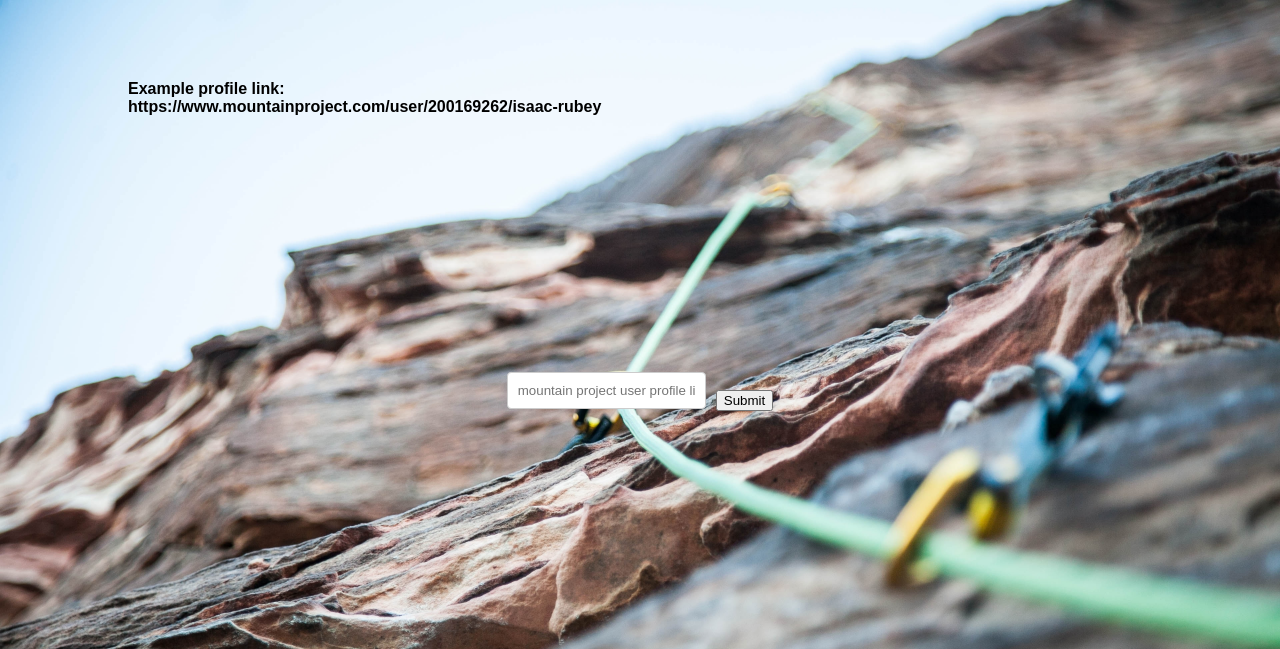
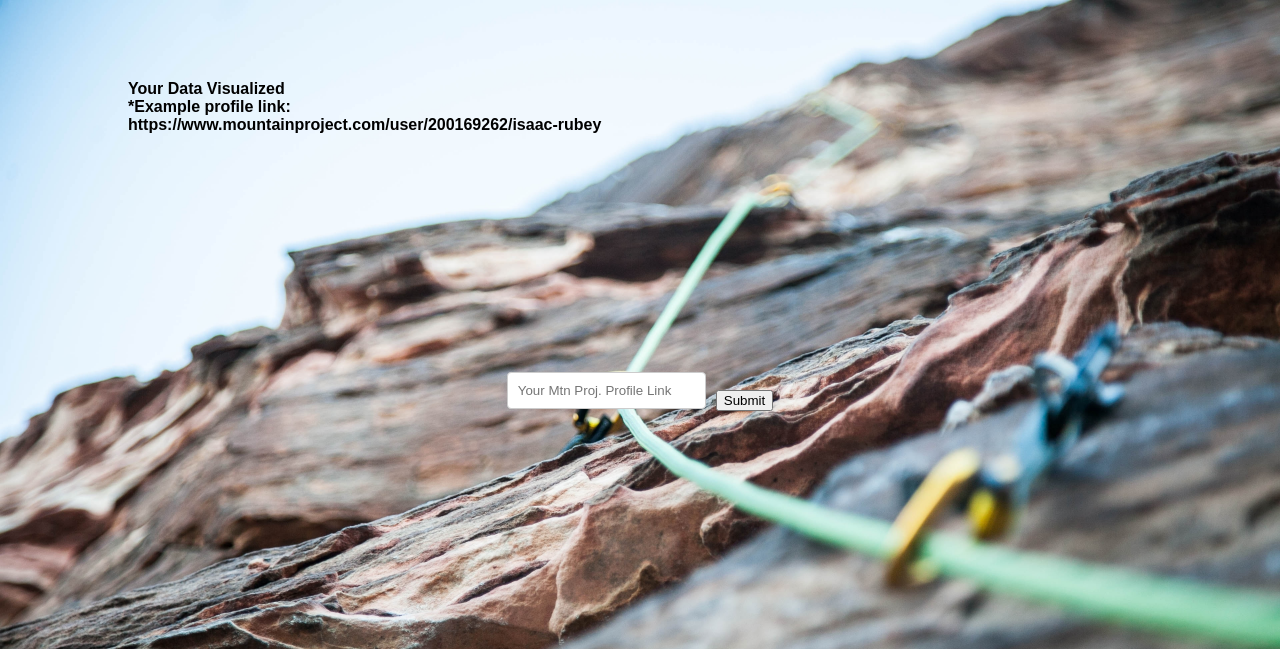
Before and after one commit to irubey/Prototype-Climbing-Analytics-App, a Flask app: page / in a window 1280 px wide. Shown: the top 649 px of the page. Run offline with Flask 3, Linux system fonts and the light colour scheme.

Commit message:
added index stuff

```diff
--- a/templates/index.html
+++ b/templates/index.html
@@ -18,14 +18,15 @@
     <div class="container">
         <form action="/" method="POST" onsubmit="showLoadingScreen()">
             <div class="input-container">
-                <input type="text" name="first_input" placeholder="mountain project user profile link">
+                <input type="text" name="first_input" placeholder="Your Mtn Proj. Profile Link">
                 <button type="submit">Submit</button>
             </div>
         </form>
     </div>
 
     <div id="example">
-        <b>Example profile link:</b> <br>
+        <b>Your Data Visualized</b> <br>
+        <b>*Example profile link:</b> <br>
         <b>https://www.mountainproject.com/user/200169262/isaac-rubey</b>
     </div>
 
```
